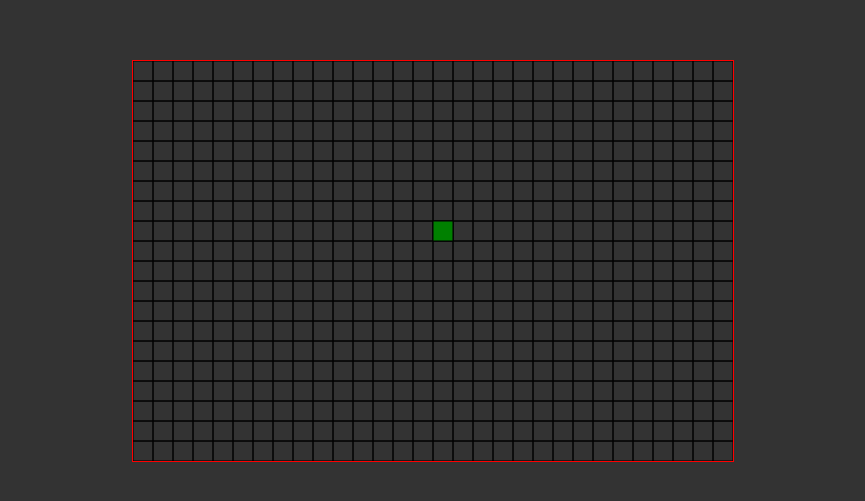
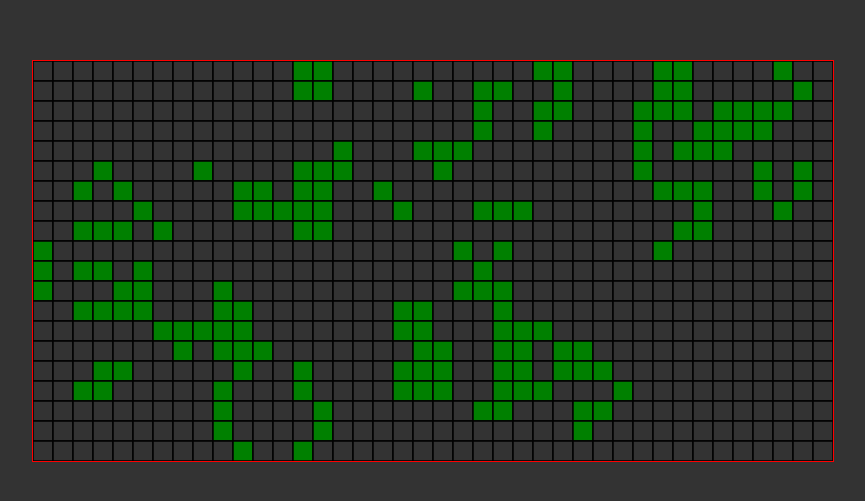
Before and after one commit to lukasRevol/gameOfLife, a plain HTML site: page index.html in a window 1280 px wide. Shown: the part 139-640 px from the top of the page, without its empty margins (207-1072 px from the left). Drawn offline with Linux system fonts and the light colour scheme.

Commit message:
main setup and understanding of this game

```diff
--- /dev/null
+++ b/cell.js
@@ -0,0 +1,40 @@
+export default class Cell {
+    constructor(x, y, h, w, state) {
+        this.x = x
+        this.y = y
+        this.w = w
+        this.h = h
+        this.state = state
+    }
+
+    draw(context) {
+        context.beginPath();
+        context.rect(this.x, this.y, this.w, this.h);
+        context.strokeStyle='black';
+        context.stroke();
+        context.closePath();
+    }
+
+    alive(context) {
+        this.state = 'alive'
+        context.fillStyle='green';
+        context.fillRect(this.x, this.y, this.w, this.h);
+        this.draw(context)
+    }
+
+    dead(context) {
+        this.state = 'dead'
+        context.fillStyle='#333';
+        context.fillRect(this.x, this.y, this.w, this.h);
+        this.draw(context)
+    }
+
+    update(context) {
+        if (this.state === "alive") {
+            this.alive(context)
+        } else {
+            this.dead(context)
+        }
+        this.draw(context)
+    }
+}
--- a/index.html
+++ b/index.html
@@ -8,6 +8,6 @@
 </head>
 <body>
     <canvas id="board"></canvas>
-    <script src="index.js"></script>
+    <script src="index.js" type="module"></script>
 </body>
 </html>
--- a/index.js
+++ b/index.js
@@ -1,81 +1,130 @@
-const board = document.querySelector('#board')
 
-const cellSize = 20
+import Cell from './cell.js';
 
+const board = document.querySelector('#board');
 const context = board.getContext('2d');
-// let boardWidth = (window.innerWidth/2)-(window.innerWidth/2)%cellSize;
-// let boardHeight = (window.innerHeight/2)-(window.innerHeight/2)%cellSize;
-let boardWidth = 600;
-let boardHeight = 400;
+
+const cellSize = 20;
+const rows = 20;
+const cols = 40;
+
+let boardWidth = cellSize * cols;
+let boardHeight = cellSize * rows;
 
 board.width = boardWidth;
 board.height = boardHeight;
 
-let cells = []
+let grid = [];
+let newGrid = [];
 
-        // context.beginPath();
-        // context.strokeStyle='black';
-        // context.rect(0, 0, 50, 50);
-        // context.stroke();
-        // context.closePath();
+const setup = () => {
+    for (let i = 0; i < rows; i++) {
+        let arr = [];
+		for (let j = 0; j < cols; j++) {
+            arr.push(
+                new Cell(j * cellSize, i * cellSize, cellSize, cellSize, 'dead')
+			);
+		}
+		grid.push(arr);
+	}
 
-class Cell {
-    constructor(x, y, h, w, i, j) {
-        this.x = x
-        this.y = y
-        this.w = w
-        this.h = h
-        this.index = [i, j]
-        this.status = "dead"
-    }
+	for (let i = 0; i < rows; i++) {
+        for (let j = 0; j < cols; j++) {
+            grid[i][j].update(context);
+			grid[i][j].state = 'dead';
+		}
+	}
+};
+setup();
 
-    draw(context) {
-        context.beginPath();
-        context.rect(this.x, this.y, this.w, this.h);
-        context.strokeStyle='black';
+const randomCell = () => {
+    for (let i = 0; i < 200; i++) {
+        let x = Math.floor(Math.random() * 19);
+		let y = Math.floor(Math.random() * 39);
+		grid[x][y].alive(context);
+	}
+};
+randomCell();
 
-        context.stroke();
-        context.closePath();
-    }
+let lastUpdateTime = 0;
+const updateInterval = 1000;
 
-    born(context) {
-        this.status = "alive"
-        context.fillStyle='green';
-        context.fillRect(this.x, this.y, this.w, this.h);
-        this.draw(context)
-    }
+// ---------------------------------
+// tak, wiem, kod paskudny, chciałem tylko zrozumieć jak to działa, obiecuje tym razem zrobie refactor xD i tym razem dokończe projekt
+// ---------------------------------
+const updateBoard = (timestamp) => {
+	if (timestamp - lastUpdateTime >= updateInterval) {
+		for (let i = 0; i < rows; i++) {
+			let arrr = [];
+			for (let j = 0; j < cols; j++) {
+				let aliveCount = 0;
+				if (i > 0 && j > 0 && grid[i - 1][j - 1].state === 'alive') {
+					aliveCount += 1;
+				}
+				if (i != 0 && grid[i - 1][j].state === 'alive') {
+					aliveCount += 1;
+				}
+				if (i > 0 && j < cols - 1 && grid[i - 1][j + 1].state === 'alive') {
+					aliveCount += 1;
+				}
+				if (j > 0 && grid[i][j - 1].state === 'alive') {
+					aliveCount += 1;
+				}
+				if (j < cols - 1 && grid[i][j + 1].state === 'alive') {
+					aliveCount += 1;
+				}
+				if (i < rows - 1 && j > 0 && grid[i + 1][j - 1].state === 'alive') {
+					aliveCount += 1;
+				}
+				if (i < rows - 1 && grid[i + 1][j].state === 'alive') {
+					aliveCount += 1;
+				}
+				if (
+					i < rows - 1 &&
+					j < cols - 1 &&
+					grid[i + 1][j + 1].state === 'alive'
+				) {
+					aliveCount += 1;
+				}
 
-    update(context) {
-        this.draw(context)
-    }
-}
+				if (grid[i][j].state === 'alive') {
+					if (aliveCount < 2 || aliveCount >= 4) {
+						arrr.push(
+							new Cell(j * cellSize, i * cellSize, cellSize, cellSize, 'dead')
+						);
+						console.log('ALIVE mniej niz 2 więcej niz 4');
+					}
+					if (aliveCount === 2 || aliveCount === 3) {
+						arrr.push(
+							new Cell(j * cellSize, i * cellSize, cellSize, cellSize, 'alive')
+						);
+						console.log('ALIVE miedzy 2, a 4');
+					}
+				} else if (grid[i][j].state === 'dead' && aliveCount === 3) {
+					arrr.push(
+						new Cell(j * cellSize, i * cellSize, cellSize, cellSize, 'alive')
+					);
+					console.log('DEAD równo 3');
+				} else if (grid[i][j].state === 'dead' && aliveCount !== 3) {
+					arrr.push(
+						new Cell(j * cellSize, i * cellSize, cellSize, cellSize, 'dead')
+					);
+					console.log('DEAD inaczej niz 3');
+				}
+			}
+			newGrid.push(arrr);
+		}
 
-let y = 0
-for (let i = 0; i < boardHeight/cellSize; i++) {
-    let x = 0
-    for (let j = 0; j < boardWidth / cellSize; j++) {
-        cells.push(new Cell(x, y, cellSize, cellSize, i,j))
-        x+=cellSize
-    }
-    y+=cellSize
-}
+		grid = newGrid.slice();
+		newGrid = [];
 
-
-const updateBoard = () => {
-    context.clearRect(0, 0, boardWidth, boardHeight);
-    cells.forEach(el => {
-        el.draw(context)
-    });
-    cells[255].born(context)
-    cells.forEach(el => {
-        if (el.status === "alive") {
-            console.log(el);
-        }
-    });
+		for (let i = 0; i < rows; i++) {
+			for (let j = 0; j < cols; j++) {
+				grid[i][j].update(context);
+			}
+		}
+		lastUpdateTime = timestamp;
+	}
+	requestAnimationFrame(updateBoard);
 };
-
-setInterval(() => {
-    requestAnimationFrame(updateBoard);
-}, 1000);
-
-updateBoard()
+requestAnimationFrame(updateBoard);
```
